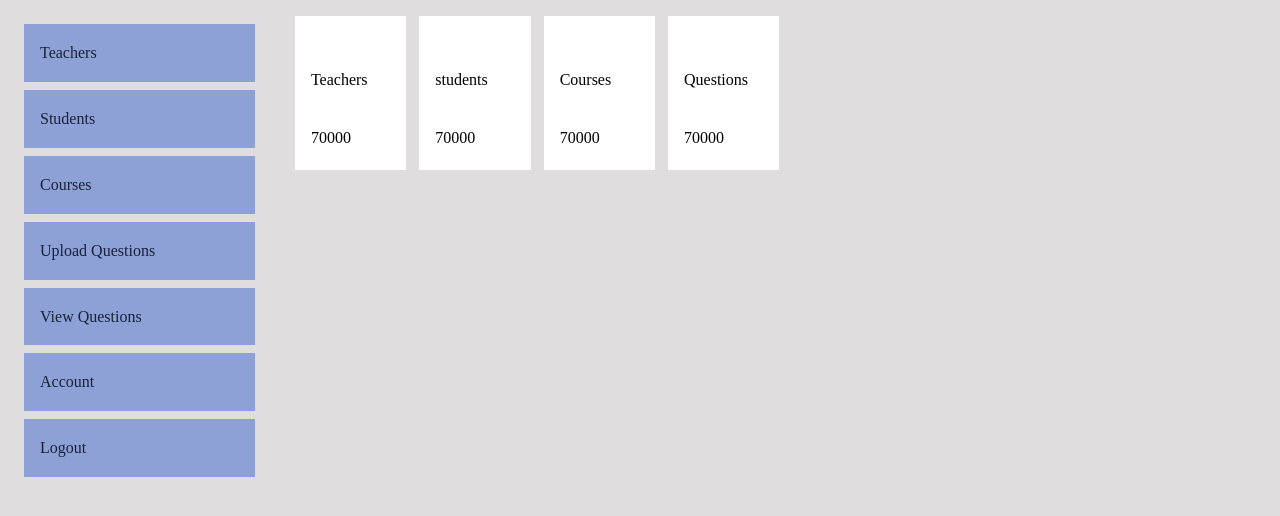
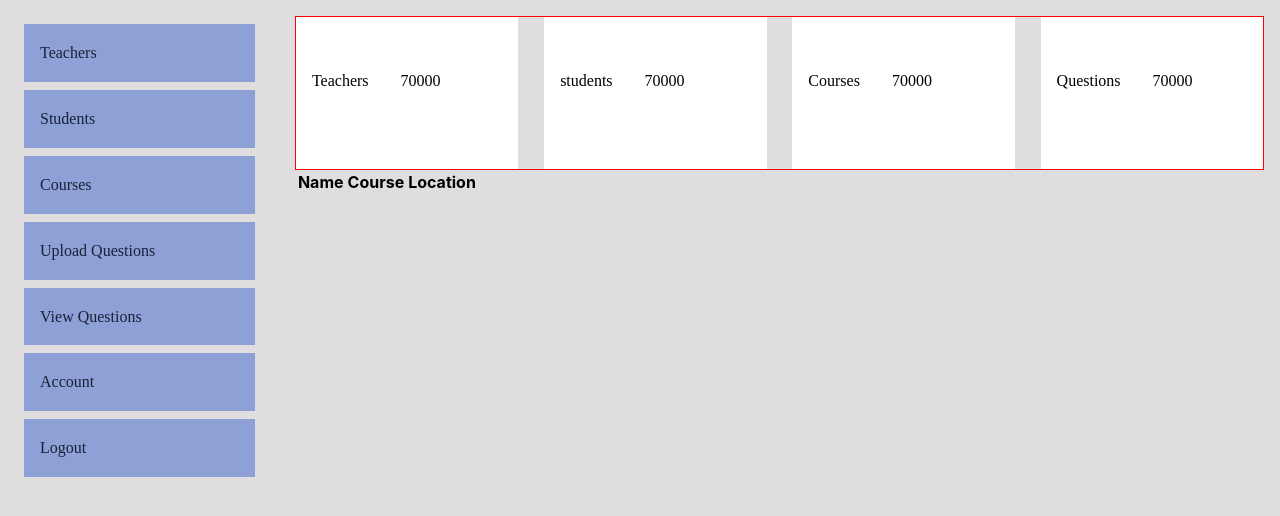
Before and after one commit to BuildForSDGCohort2/smart-CBT-frontend, a React (Create React App) app: page /dashboard in a window 1280 px wide. Shown: the top 516 px of the page. Built offline with nearby package versions, Linux system fonts and the light colour scheme.

Commit message:
add -- admin route

```diff
--- a/src/App.js
+++ b/src/App.js
@@ -5,9 +5,9 @@ import {
   Route,
 } from "react-router-dom";
 import ProtectedRoutes from './components/ProtectedRoute';
-import SignIn from './routes/SignIn'
+import SignIn from './routes/admin/SignIn'
 // const Upload = React.lazy(() => import('./routes/Upload'));
-const Dashboard = React.lazy(() => import('./routes/Dashboard'));
+const Dashboard = React.lazy(() => import('./routes/admin/Dashboard'));
 
 export default function app() {
   return (
--- a/src/assets/RouteStyle/dashboard.module.scss
+++ b/src/assets/RouteStyle/dashboard.module.scss
@@ -7,6 +7,9 @@
 .user__stats {
   justify-content: space-between;
   width: 100%;
+//   span:4;
+grid-column: 1/-1;
+  border: 1px solid red;
 }
 
 .user__stats--item {
--- a/src/components/DashboardSidebar/index.module.scss
+++ b/src/components/DashboardSidebar/index.module.scss
@@ -7,12 +7,12 @@
   padding: 0 1rem;
 }
 .container {
-    width: 350px;
+  width: 350px;
   ul {
     list-style: none;
     padding: 0;
     li {
-      margin: .5rem;
+      margin: 0.5rem;
       padding: 1rem;
       background: $blue;
       a {
--- /dev/null
+++ b/src/components/Table/index.jsx
@@ -0,0 +1,81 @@
+import React from "react";
+
+export default function Table(thead, tbody) {
+  const tableHead = [
+    {
+      label: "Name",
+    },
+    {
+      label: "Course",
+    },
+    {
+      label: "Location",
+    },
+  ];
+
+  //Table takes a body with array of values
+  //A user passes an array and then it's pushed to tbody.
+
+  const tableBody = [
+    {
+      value: ["david kosiso", "MHS 500", "awka kosiso"],
+    },
+    {
+      value: ["david kosiso", "MHS 500", "awka kosiso"],
+    },
+    {
+      value: ["david kosiso", "MHS 500", "awka kosiso"],
+    },
+  ];
+
+  const tableBody1 = [];
+
+  //   thead.forEach((item) => {
+  //     tableHead.push({label:item.tableHead});
+  //   });
+
+  const testdata = [
+    {
+      value: ["a", "b", "c"],
+    },
+    {
+      value: ["d", "e", "f"],
+    },
+    {
+      value: ["i", "j", "k"],
+    },
+  ];
+
+  testdata.forEach((item) => {
+    //  a users passes [kosiso, mathew, james]
+    console.log(item)
+    tableBody1.push({ value: testdata });
+  });
+
+  console.log("tableBody1", tableBody1);
+
+  return (
+    <div>
+      <table>
+        <thead>
+          <tr>
+            {tableHead.map((item, index) => {
+              return <th key={10 * index}>{item.label}</th>;
+            })}
+          </tr>
+        </thead>
+        <tbody>
+          {tableBody1.map((item) => {
+            return (
+              <tr>
+                {item.value.map((td, index) => {
+                //   return <td>{console.log(td.value[index])}</td>;
+                })}
+              </tr>
+            );
+          })}
+        </tbody>
+      </table>
+    </div>
+  );
+}
--- a/src/routes/Dashboard.jsx
+++ b/src/routes/admin/Dashboard.jsx
@@ -1,6 +1,7 @@
 import React from "react";
-import Layout from "../components/Layout";
-import style from "../assets/RouteStyle/dashboard.module.scss";
+import Layout from "../../components/Layout";
+import style from "../../assets/RouteStyle/dashboard.module.scss";
+import Table from "../../components/Table";
 
 export default function Dashboard() {
   const topSection = [
@@ -41,6 +42,10 @@ export default function Dashboard() {
           );
         })}
       </div>
+      <Table/>
+      <div>
+
+      </div>
     </Layout>
   );
 }
--- a/src/routes/SignIn.jsx
+++ b/src/routes/admin/SignIn.jsx
@@ -1,10 +1,10 @@
 import React from "react";
 import { useDispatch } from "react-redux";
-import * as authActions from "../redux/actions/authActions";
+import * as authActions from "../../redux/actions/authActions";
 import { Formik, Field, Form, ErrorMessage } from "formik";
 import * as Yup from "yup";
-import style from "../assets/RouteStyle/signin.module.scss";
-import Button from "../components/ErrorBoundary/Button";
+import style from "../../assets/RouteStyle/signin.module.scss";
+import Button from "../../components/ErrorBoundary/Button";
 
 export default function SignIn() {
   const dispatch = useDispatch();
```
Also changed, not shown: src/components/Table/index.module.scss (added).
